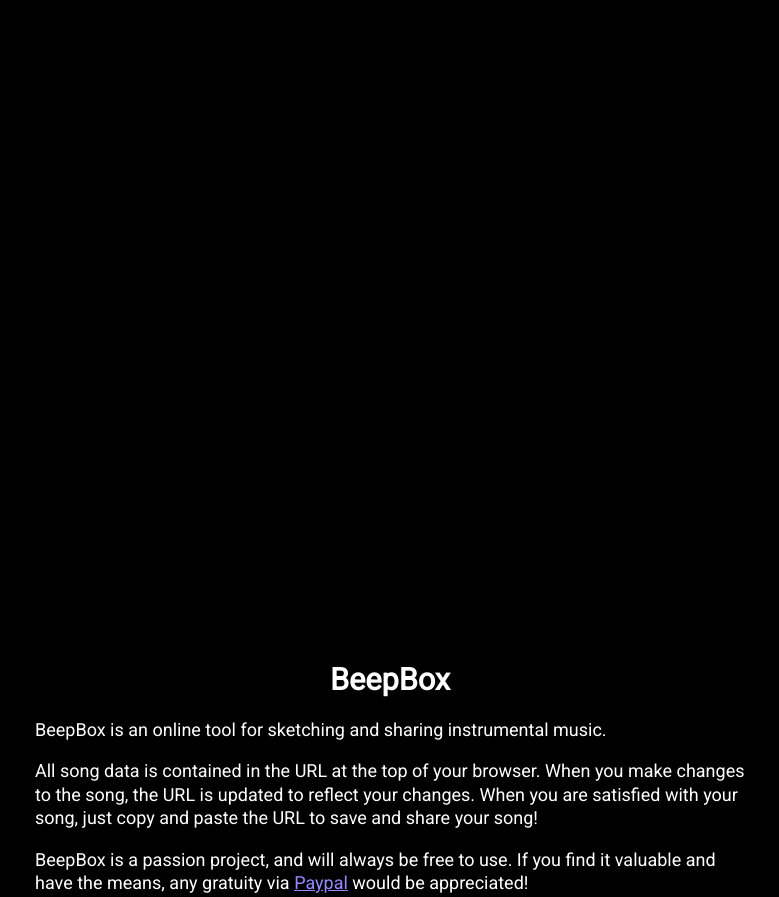
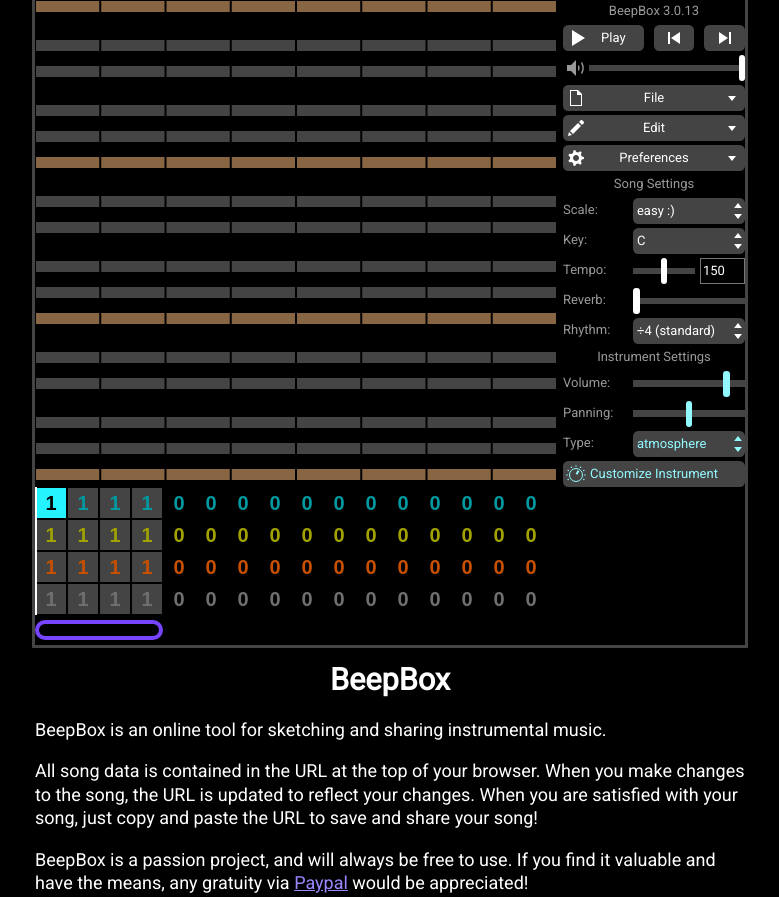
Before and after one commit to eliijosiohine/timebox-main, a website: page website/index.html in a window 1280 px wide. Shown: the top 897 px of the page, without its empty margins (250-1029 px from the left). Drawn offline with Linux system fonts and the light colour scheme; files whose address does not match are found by name.

Commit message:
Update index.html

```diff
--- a/website/index.html
+++ b/website/index.html
@@ -283,7 +283,7 @@
 			fileref.addEventListener("load", function(event) {
 				editor = new beepbox.SongEditor(document.getElementById("beepboxEditorContainer"));
 			});
-			fileref.setAttribute("src", "beepbox_editor.min.js");
+			fileref.setAttribute("src", "website/3_0/beepbox_editor.min.js");
 			document.head.appendChild(fileref);
 		} else {
 			document.getElementById("beepboxEditorContainer").innerHTML = "Sorry, BeepBox doesn't support your browser. Try a recent version of Chrome, Firefox, Edge, Safari, or Opera.";
```
